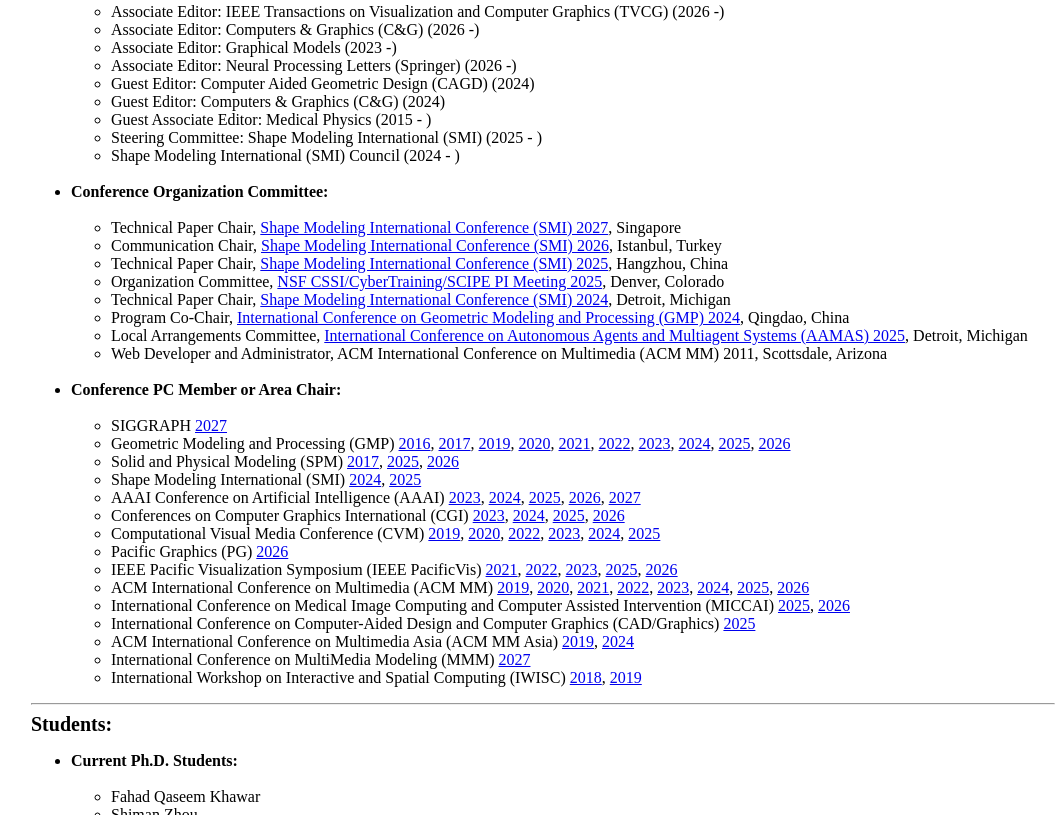
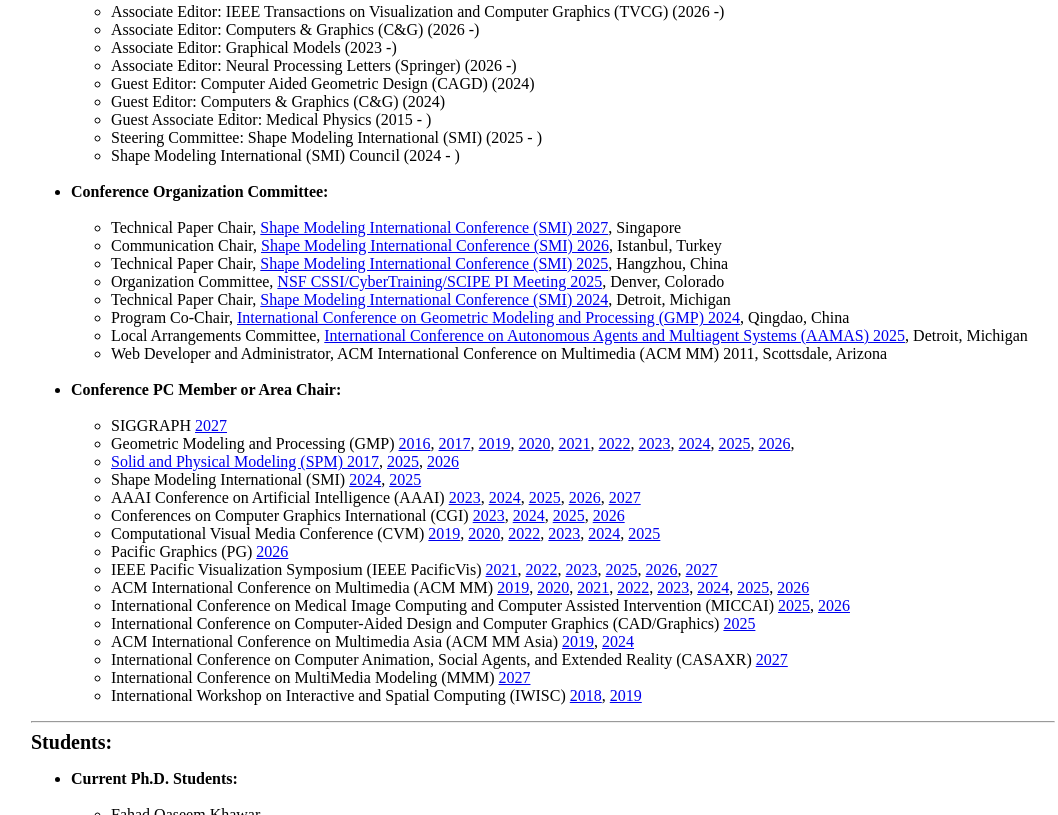
Before and after one commit to zichunzhong/zichunzhong.github.io, a plain HTML site: page index.html in a window 1280 px wide. Shown: the part 11185-12000 px from the top of the page, without its empty margins (177-1235 px from the left). Drawn offline with Linux system fonts and the light colour scheme.

Commit message:
Update index.html

```diff
--- a/index.html
+++ b/index.html
@@ -1127,7 +1127,7 @@ Dr. Zhong's research interests focus on <b>Geometric Modeling and Computing for
 	  </ul>
 
 	<ul>
-	   <LI type="circle">Geometric Modeling and Processing (GMP) <a href="http://graphics.utdallas.edu/gmp2016/">2016</a>, <a href="http://graphics.xmu.edu.cn/gmp2017/">2017</a>, <a href="https://gmpconf.github.io/GMP2019/index.html">2019</a>, <a href="https://indico.oist.jp/indico/event/10/">2020</a>, <a href="http://www.kma.zcu.cz/gmp2021/">2021</a>, <a href="https://indico.oist.jp/event/13/">2022</a>, <a href="https://gmpconf.github.io/GMP2023/index.html">2023</a>, <a href="https://irc.cs.sdu.edu.cn/gmp2024/index.html#/">2024</a>, <a href="https://sites.wustl.edu/gmp2025/">2025</a>, <a href="https://gmp2026.kma.zcu.cz/">2026</a></LI>
+	   <LI type="circle">Geometric Modeling and Processing (GMP) <a href="http://graphics.utdallas.edu/gmp2016/">2016</a>, <a href="http://graphics.xmu.edu.cn/gmp2017/">2017</a>, <a href="https://gmpconf.github.io/GMP2019/index.html">2019</a>, <a href="https://indico.oist.jp/indico/event/10/">2020</a>, <a href="http://www.kma.zcu.cz/gmp2021/">2021</a>, <a href="https://indico.oist.jp/event/13/">2022</a>, <a href="https://gmpconf.github.io/GMP2023/index.html">2023</a>, <a href="https://irc.cs.sdu.edu.cn/gmp2024/index.html#/">2024</a>, <a href="https://sites.wustl.edu/gmp2025/">2025</a>, <a href="https://gmp2026.kma.zcu.cz/">2026</a>, <a href="https://gmp-conference-2027.github.io/gmp2027/>2027</a></LI>
 	   </ul>
 
 	   <ul>
@@ -1156,7 +1156,7 @@ Dr. Zhong's research interests focus on <b>Geometric Modeling and Computing for
 	   </ul>
 
 	 <ul>
-	   <LI type="circle">IEEE Pacific Visualization Symposium (IEEE PacificVis) <a href="http://vis.tju.edu.cn/pvis2020/">2021</a>, <a href="http://www.pvis.org/">2022</a>, <a href="https://pvis2023.github.io/pvis2023/">2023</a>, <a href="https://pacificvis2025.github.io/pages/index.html">2025</a>, <a href="https://pacificvis2026.github.io/">2026</a></LI>
+	   <LI type="circle">IEEE Pacific Visualization Symposium (IEEE PacificVis) <a href="http://vis.tju.edu.cn/pvis2020/">2021</a>, <a href="http://www.pvis.org/">2022</a>, <a href="https://pvis2023.github.io/pvis2023/">2023</a>, <a href="https://pacificvis2025.github.io/pages/index.html">2025</a>, <a href="https://pacificvis2026.github.io/">2026</a>, <a href="https://pacificvis2027.github.io/">2027</a></LI>
 	   </ul>
 
 
@@ -1174,6 +1174,10 @@ Dr. Zhong's research interests focus on <b>Geometric Modeling and Computing for
 
 	<ul>
 	   <LI type="circle">ACM International Conference on Multimedia Asia (ACM MM Asia) <a href="http://www.acmmmasia.org/">2019</a>, <a href="https://mmasia2024.org/">2024</a></LI>
+	   </ul>
+
+		<ul>
+	   <LI type="circle">International Conference on Computer Animation, Social Agents, and Extended Reality (CASAXR) <a href="https://www.cgs-network.org/casaxr27/">2027</a></LI>
 	   </ul>
 
 		<ul>
```
